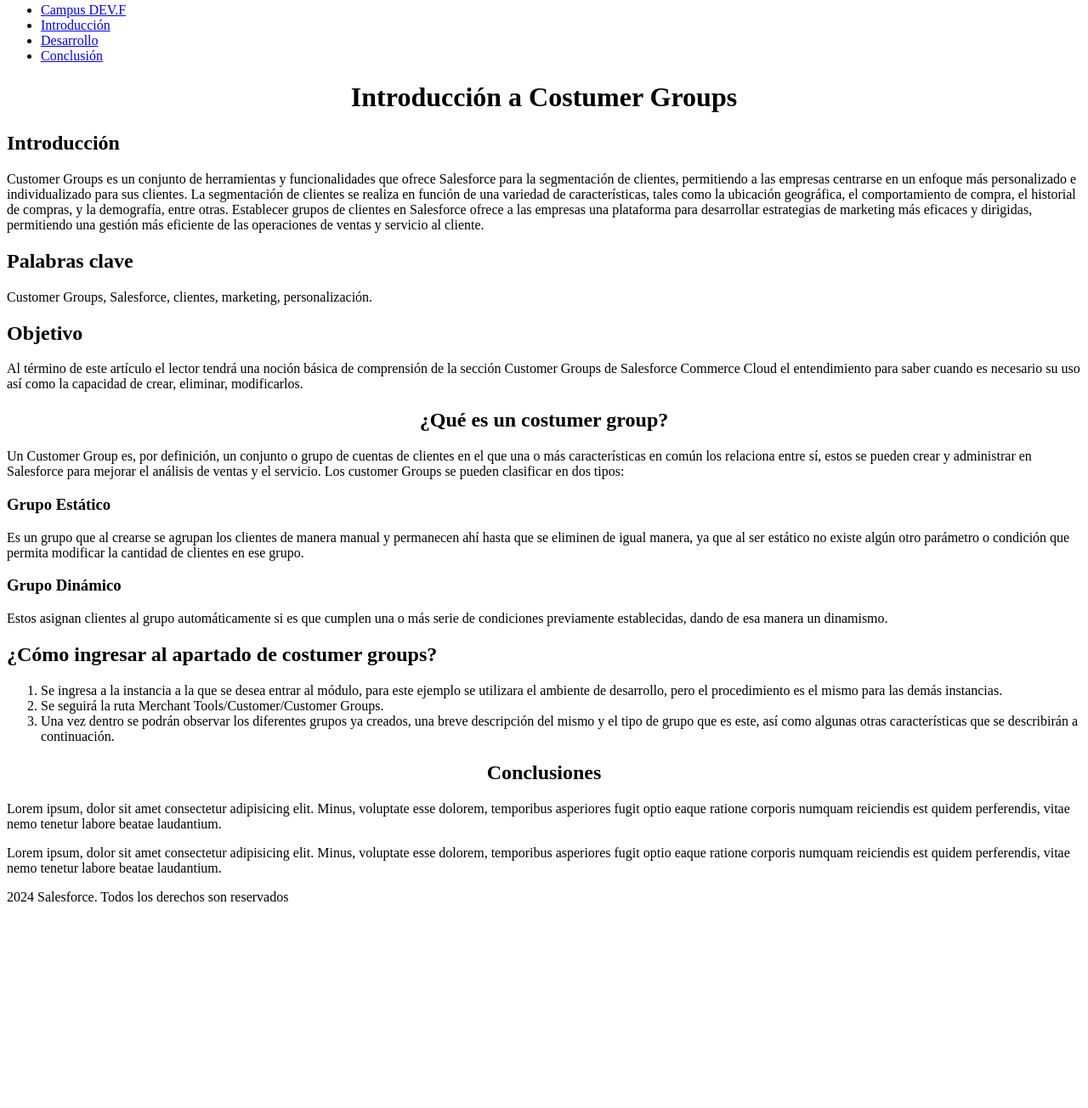
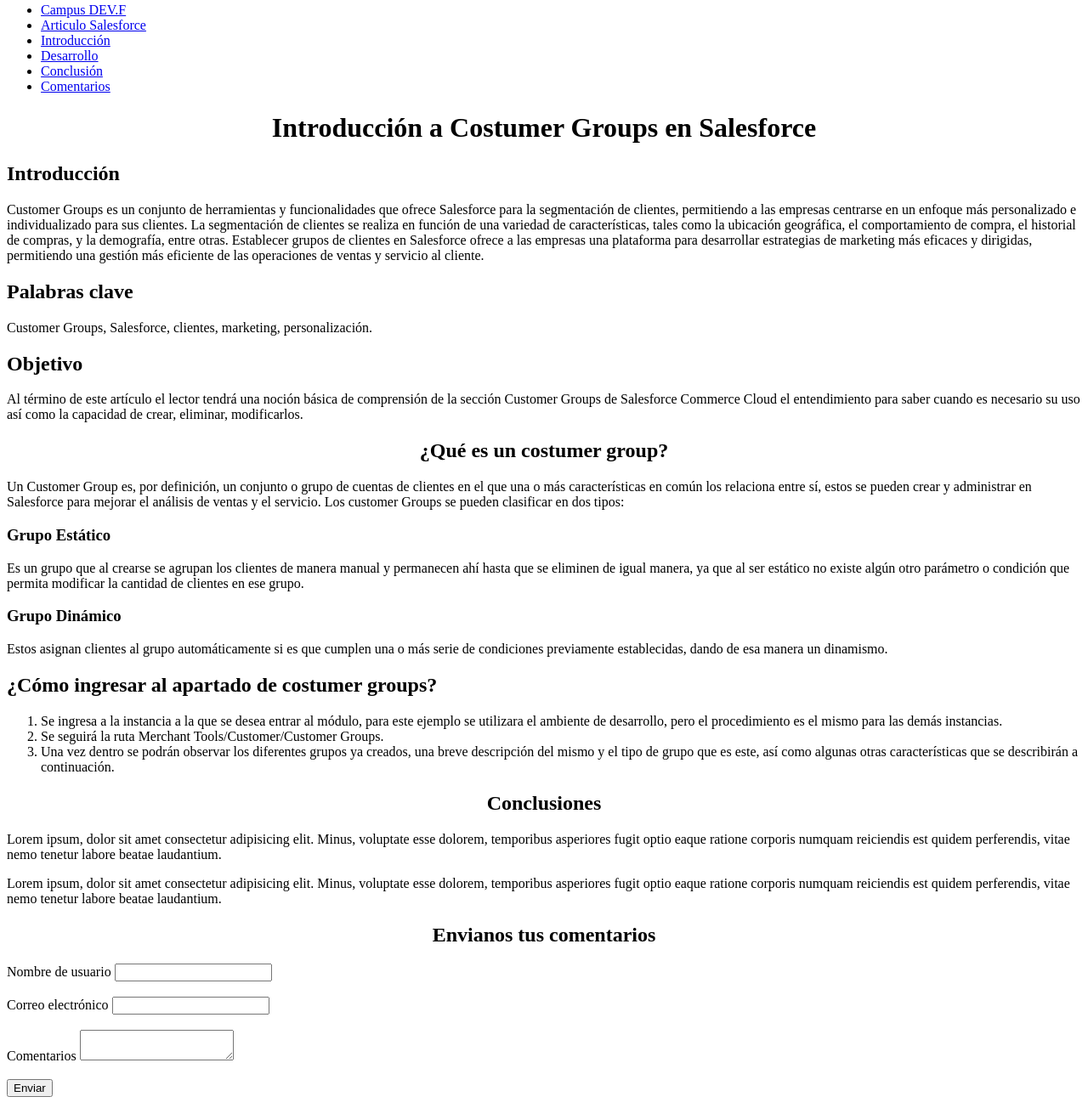
Before and after one commit to Nunga-Pablo/Articulo_cientifico, a plain HTML site: page index.html in a window 1280 px wide. Shown: the part 13-1317 px from the top of the page at 85% size. Before the commit the page ends 1094 px from the top, so only its background shows below. Drawn offline with Linux system fonts and the light colour scheme.

Commit message:
Adding a Formulary

```diff
--- a/index.html
+++ b/index.html
@@ -11,14 +11,17 @@
         <navbar>
             <ul>
                 <li><a href="https://edu.devf.la/en/campus/home" target="_blank">Campus DEV.F</a></li>
+                <li><a href="https://help.salesforce.com/s/articleView?id=cc.b2c_creating_a_customer_group.htm&type=5 "
+                    target="_blank">Articulo Salesforce</a></li>
                 <li><a href="#inicio">Introducción</a></li>
                 <li><a href="#desarrollo">Desarrollo</a></li>
                 <li><a href="#conclusion">Conclusión</a></li>
+                <li><a href="#formulario">Comentarios</a></li>
             </ul>
         </navbar>
     </header>
 
-    <center><h1>Introducción a Costumer Groups</h1></center>
+    <center><h1>Introducción a Costumer Groups en Salesforce</h1></center>
 
     <!-- Inicio -->
 
@@ -54,6 +57,8 @@
             </p>
         </section>
     </section>
+
+     <!-- Desarrollo -->
 
     <section id="desarrollo">
         <section id="desarrollo-definiciones">
@@ -96,6 +101,8 @@
         </section>
     </section>
 
+     <!-- Conclusiones -->
+
     <section id="conclusion">
         <center><h2>Conclusiones</h2></center>
         <p>
@@ -108,6 +115,28 @@
         </p>
     </section>
 
+     <!-- Formulario -->
+
+    <section id="formulario">
+        <center><h1>Envianos tus comentarios</h1></center>
+
+        <form action="/enviar">
+            <label for="nombre">Nombre de usuario</label>
+            <input type="text" id="user"
+            name="user" required> <br> <br>
+
+            <label for="nombre">Correo electrónico</label>
+            <input type="email" id="email"
+            name="user" required> <br> <br>
+
+            <label for="nombre">Comentarios</label>
+            <textarea id="comments" required></textarea> <br> <br>
+
+            <input type="submit" value="Enviar">
+
+        </form>
+    </section>
+
     <!-- Footer-->
 
     <footer>
```
